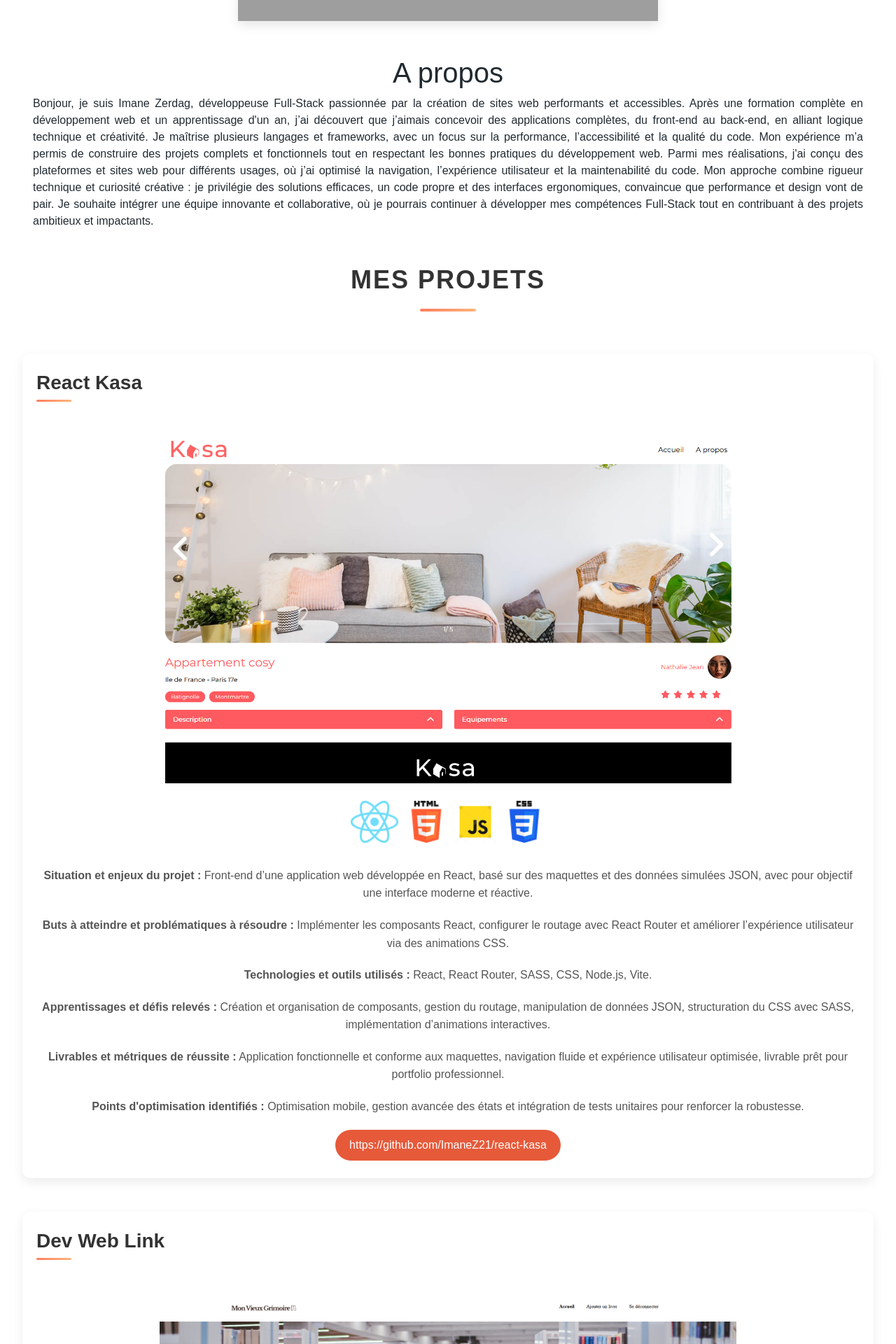
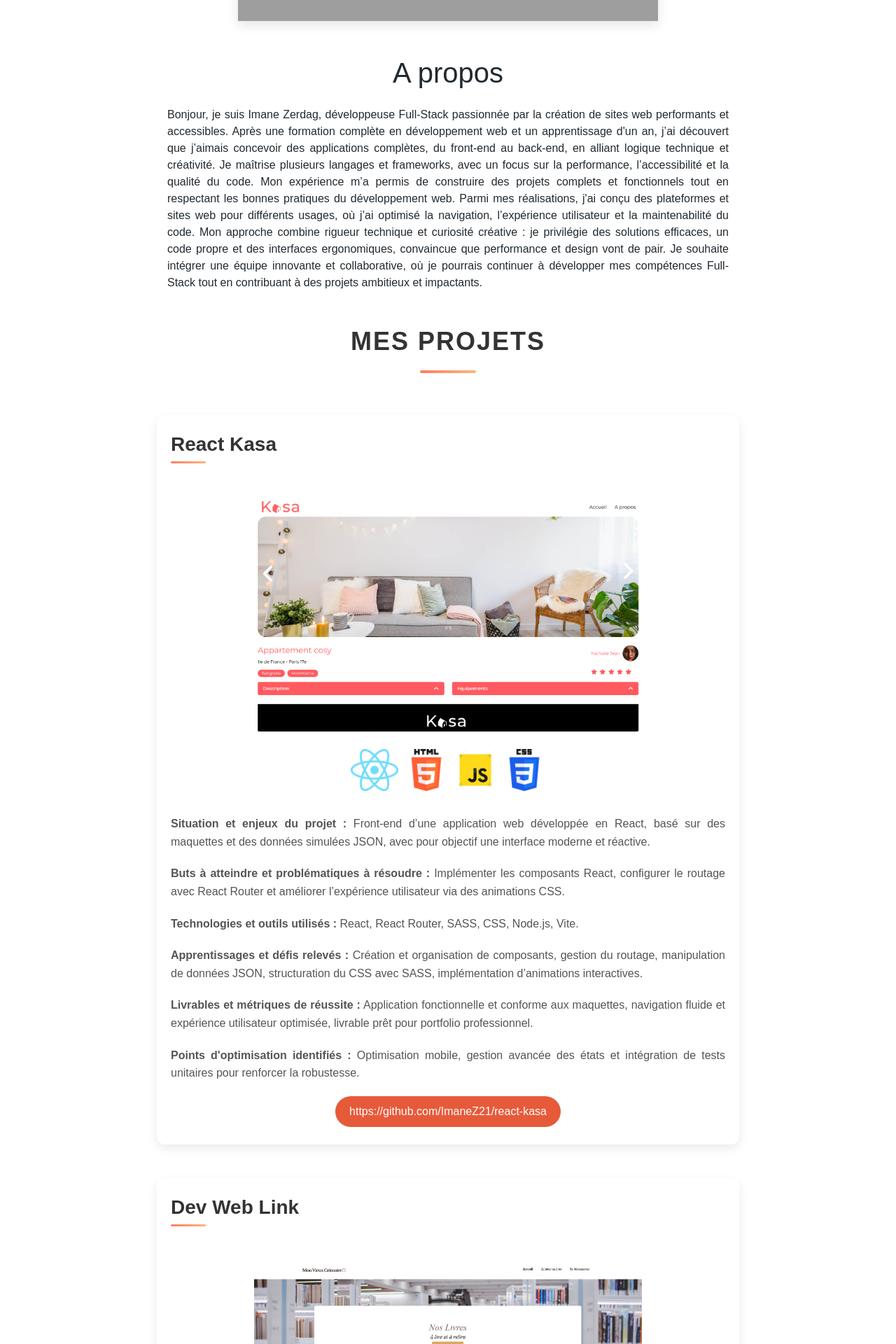
Before and after one commit to ImaneZ21/portfolio-imane, a React (Vite) app: page / in a window 1280 px wide. Shown: the part 720-2640 px from the top of the page at 70% size. Built offline with nearby package versions, Linux system fonts and the light colour scheme; grey boxes are pictures that could not be loaded.

Commit message:
fix desktop width

```diff
--- a/src/App.css
+++ b/src/App.css
@@ -1,5 +1,5 @@
 #root {
-  width: 100%;
+  width: 70%;
   min-height: 100%;
   margin: 0 auto;
   padding: 2rem;
@@ -21,6 +21,7 @@
 @media screen and (max-width: 768px) {
 
   #root {
+    width: 100%;
     padding: 0;
   }
 
--- a/src/components/About/About.jsx
+++ b/src/components/About/About.jsx
@@ -7,7 +7,7 @@
         <div className="about d-flex">
           <div className="containeur d-flex">
             <h1>A propos</h1>
-            <p className="about-paragraphs">
+            <p className="about-paragraphs mt-3">
               Bonjour, je suis Imane Zerdag, développeuse Full-Stack passionnée par la création de sites web performants et accessibles.
               Après une formation complète en développement web et un apprentissage d'un an, j’ai découvert que j’aimais concevoir des applications complètes, du front-end au back-end, en alliant logique technique et créativité.
               Je maîtrise plusieurs langages et frameworks, avec un focus sur la performance, l’accessibilité et la qualité du code. Mon expérience m’a permis de construire des projets complets et fonctionnels tout en respectant les bonnes pratiques du développement web.
--- a/src/components/Projects/Projects.scss
+++ b/src/components/Projects/Projects.scss
@@ -68,6 +68,11 @@
             cursor: pointer;
         }
 
+
+        .project-description {
+            text-align: justify;
+        }
+
         p {
             font-size: 16px;
             line-height: 1.6;
@@ -102,6 +107,10 @@
                 width: 100%;
 
             }
+
+            .project-description {
+                text-align: justify;
+            }
         }
     }
 }
```
